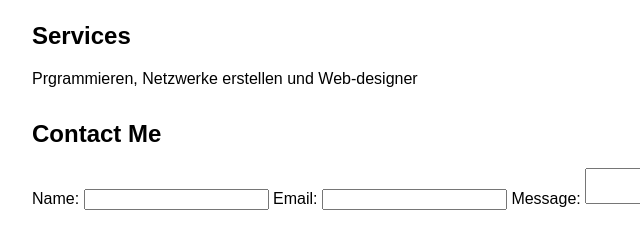
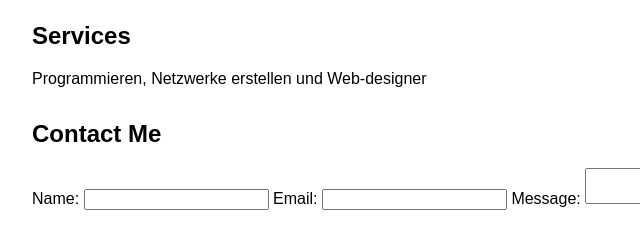
Before and after one commit to Marwan-coder796/Marwan-coder796.github.io, a plain HTML site: page index.html in a window 1280 px wide. Shown: the part 296-536 px from the top of the page, 0-640 px from the left. Drawn offline with Linux system fonts and the light colour scheme.

Commit message:
Update index.html

```diff
--- a/index.html
+++ b/index.html
@@ -31,7 +31,7 @@
       </section>
       <section id="services">
         <h2>Services</h2>
-        <p>Prgrammieren, Netzwerke erstellen und Web-designer</p>
+        <p>Programmieren, Netzwerke erstellen und Web-designer</p>
       </section>
       <section id="contact">
         <h2>Contact Me</h2>
```
